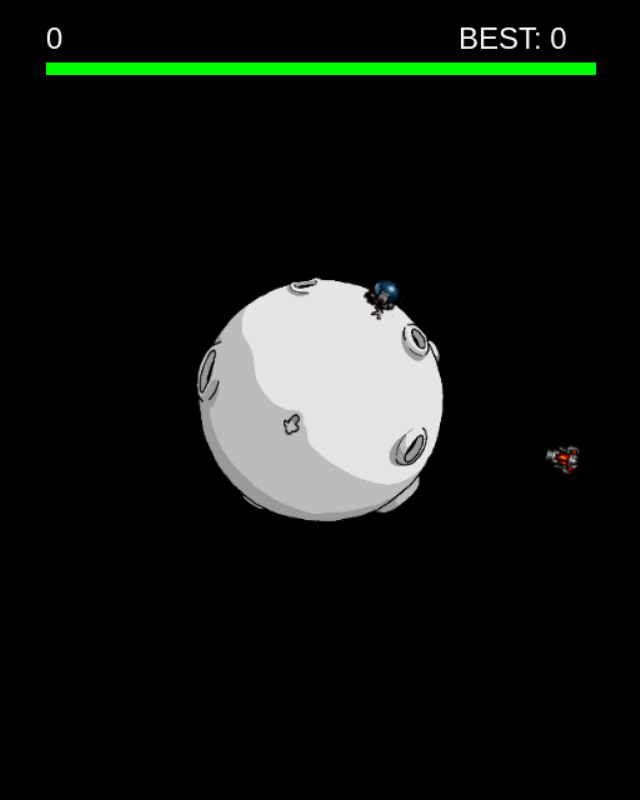
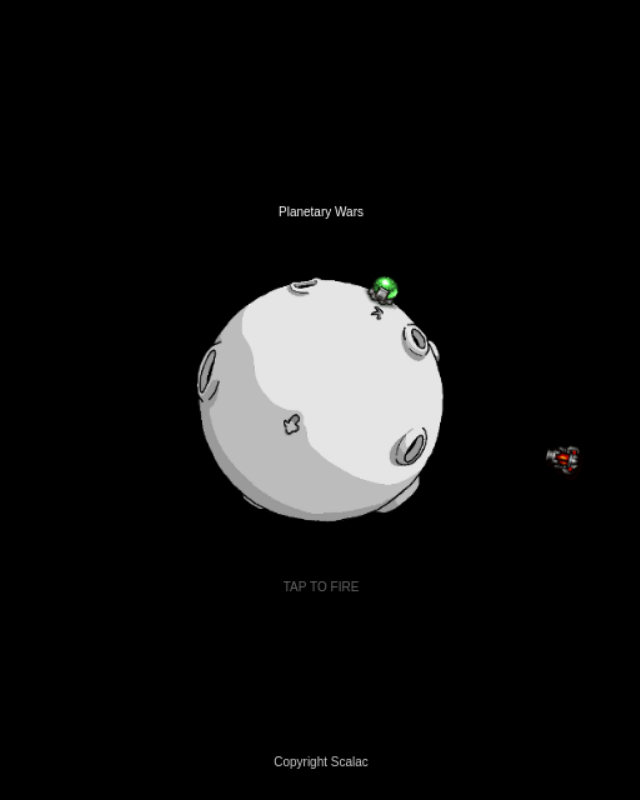
Before and after one commit to Spavacz/planetary-wars-prototype, a plain HTML site: page index.html in a window 1280 px wide. Shown: the whole page, without its empty margins (319-959 px from the left). Drawn offline with Linux system fonts and the light colour scheme.

Commit message:
- Enemy simple animations - Energy removed - Enemies live 5.6s and then explodes and kill you - State of StateGame :> - Fire on space key - UI improvements

```diff
--- a/index.html
+++ b/index.html
@@ -17,7 +17,6 @@
 
     var Settings = {
         planetRadius: 100,
-        maxEnergy: 3,
         baseShipSpeed: 150,
         enemiesSpawnFrequency: 0.75,
         bulletSpeed: 300,
@@ -51,7 +50,69 @@
         this.y = y - this.anchor.y;
     };
 
+    var Enemy = Sprite.extend({
+        age: 0,
+        onExplode: null,
+        spritePos: {x: this.x, y: this.y},
+
+        constructor: function (path, onExplode) {
+            this.callParent(path);
+            this.onExplode = onExplode;
+            this.width = 32;
+            this.height = 32;
+            this.uv.w = 32;
+            this.uv.h = 32;
+        },
+
+        update: function (delta, state) {
+            this.callParent(delta);
+            this.updateSprite(delta);
+            if (state != 0) this.updateAge(delta);
+        },
+
+        updateSprite: function (delta) {
+            this.spritePos = {x: this.x, y: this.y};
+        },
+
+        updateAge: function (delta) {
+            this.age += delta;
+
+            if (this.age > 5.6) {
+                this.uv.x = 64;
+                this.uv.y = 32;
+                this.onExplode(this);
+            } else if (this.age > 5.3) {
+                this.uv.x = 32;
+                this.uv.y = 32;
+            } else if (this.age > 5) {
+                this.uv.x = 0;
+                this.uv.y = 32;
+            } else if (this.age > 4) {
+                this.uv.x = 64;
+                this.shake();
+            } else if (this.age > 2) {
+                this.uv.x = 32;
+            } else {
+                this.uv.x = 0;
+            }
+        },
+
+        draw: function () {
+            Graphics.drawSpriteCropped(this.img, this.spritePos.x, this.spritePos.y, this.width, this.height, this.angle, this.scale.x, this.scale.y, this.alpha, this.uv.x, this.uv.y, this.uv.w, this.uv.h);
+        },
+
+        shake: function () {
+            this.spritePos.x += (Math.random() - 0.5) * 5;
+            this.spritePos.y += (Math.random() - 0.5) * 5;
+        }
+    });
+
     var StateGame = State.extend({
+        consts: {
+            INTRO: 0,
+            GAME: 1,
+            GAMEOVER: 2
+        },
         sprites: null,
         ship: null,
         planet: null,
@@ -62,9 +123,8 @@
         shipSpeed: Settings.baseShipSpeed,
         timeSinceSpawn: Settings.enemiesSpawnFrequency,
         fired: false,
-        isGameOver: false,
         highScore: null,
-        gameStarted: false,
+        currentState: 0,
 
         constructor: function () {
             this.callParent();
@@ -84,25 +144,27 @@
             this.shipSpeed = Settings.baseShipSpeed;
             this.energy = Settings.maxEnergy;
             this.score = 0;
-            this.timeSinceSpawn = Settings.enemiesSpawnFrequency;
+            this.timeSinceSpawn = 0;
             this.bullets = [];
             this.enemies = [];
             Input.isClick = false;
-            this.isGameOver = false;
-            this.gameStarted = false;
+            this.currentState = this.consts.INTRO;
             this.spawnEnemy();
         },
 
         update: function (delta) {
             this.callParent(delta);
-            this.isGameOver ? this.updateGameOver(delta) : this.updateGame(delta);
+            this.currentState == this.consts.GAMEOVER ? this.updateGameOver(delta) : this.updateGame(delta);
         },
 
         updateGameOver: function (delta) {
-            if (Input.isMousePressed()) {
+            if (Input.isMousePressed() || Input.isKeyPressed(Input.KEY_SPACE)) {
+                this.fired = true;
                 this.cameraFade();
                 this.reset();
             }
+            this.updateShip(delta);
+            this.updateEnemies(delta);
         },
 
         updateGame: function (delta) {
@@ -110,19 +172,17 @@
             this.updateShip(delta);
             this.updateBullets(delta);
             this.updateScore(delta);
-            if (this.gameStarted) {
-                this.updateEnemies(delta);
-                this.updateEnergy(delta);
-            }
+            if (this.currentState == this.consts.GAME) this.updateSpawnEnemy(delta);
+            this.updateEnemies(delta);
         },
 
         handleInput: function () {
-            if (Input.isMousePressed() && !this.fired) {
-                this.gameStarted = true;
+            if ((Input.isMousePressed() || Input.isKeyPressed(Input.KEY_SPACE)) && !this.fired) {
                 this.fired = true;
+                this.currentState = this.consts.GAME;
                 this.fireWeapon();
             }
-            if (Input.isMouseReleased()) {
+            if (Input.isMouseReleased() && !Input.isKeyPressed(Input.KEY_SPACE)) {
                 this.fired = false;
             }
         },
@@ -145,23 +205,23 @@
             }
         },
 
-        updateEnemies: function (delta) {
+        updateSpawnEnemy: function (delta) {
             this.timeSinceSpawn += delta;
             if (this.timeSinceSpawn > Settings.enemiesSpawnFrequency) {
+                this.timeSinceSpawn = 0;
                 this.spawnEnemy();
-                this.timeSinceSpawn = 0;
             }
+        },
+
+        updateEnemies: function (delta) {
+            self = this;
+            this.enemies.forEach(function (enemy, key, array) {
+                enemy.update(delta, self.currentState);
+            });
         },
 
         spawnEnemy: function () {
             this.enemies.push(this.createEnemy());
-        },
-
-        updateEnergy: function (delta) {
-            this.energy -= delta;
-            if (this.energy <= 0) {
-                this.gameOver();
-            }
         },
 
         updateScore: function (delta) {
@@ -175,8 +235,9 @@
             this.clearScreen();
 
             this.drawWorld();
-            this.drawUI();
-            if (this.isGameOver) this.drawGameOver();
+            if (this.currentState == this.consts.INTRO) this.drawIntro();
+            else this.drawUI();
+            if (this.currentState == this.consts.GAMEOVER) this.drawGameOver();
             if (Settings.debug) this.drawDebug();
         },
 
@@ -196,24 +257,30 @@
         },
 
         drawUI: function () {
-            this.drawEnergy();
             this.drawScore();
-        },
-
-        drawEnergy: function () {
-            var value = this.energy / Settings.maxEnergy;
-            Graphics.drawRect(20, 50, value * (Core.width - 40), 10, 1 - value, value, 0, 1);
+            this.drawHighscore();
         },
 
         drawScore: function () {
-            Graphics.drawText(this.score, 20, 20, 1, 1, 1, 1, 24, 'Arial');
-            Graphics.drawText("BEST: " + this.highScore, 350, 20, 1, 1, 1, 1, 24, 'Arial');
+            if (this.score) {
+                Graphics.drawText(this.score, Core.width / 2, Core.height / 2, 0, 0, 0, 1, 68, 'Arial');
+            }
+        },
+
+        drawHighscore: function () {
+            Graphics.drawText("BEST: " + this.highScore, Core.width / 2, 20, 1, 1, 1, 1, 24, 'Arial');
+        },
+
+        drawIntro: function () {
+            Graphics.drawText("Planetary Wars", Core.width / 2, Core.height / 2 - 150, 1, 1, 1, 1, 48, 'Arial');
+            Graphics.drawText("TAP TO FIRE", Core.width / 2, Core.height / 2 + 150, 1, 1, 1, .4, 24, 'Arial');
+            Graphics.drawText("Copyright Scalac", Core.width / 2, Core.height - 30, .8, .8, .8, 1, 10, 'Arial');
         },
 
         drawGameOver: function () {
-            Graphics.drawText("GAME OVER", 150, 200, 1, 0.5, 0, 1, 32, 'Arial');
+            Graphics.drawText("Game Over", Core.width / 2, Core.height / 2 - 150, .7, 0, 0, 1, 48, 'Arial');
             if (this.highScore == this.score && this.score != 0) {
-                Graphics.drawText("HIGH SCORE", Math.random() * 10 + 140, Math.random() * 10 + 290, 0, 1, 0, 1, 32, 'Arial');
+                Graphics.drawText("HIGH SCORE", Math.random() * 5 + Core.width / 2, Math.random() * 5 + Core.height / 2 - 100, 0, .8, 0, 1, 32, 'Arial');
             }
         },
 
@@ -258,10 +325,14 @@
         },
 
         createEnemy: function () {
-            var enemy = this.sprites.getImage(96, 224, 32, 32);
+            var self = this;
+            var enemy = new Enemy('enemy', function () {
+                self.gameOver();
+            });
             enemy.useBoundingBox = false;
+            enemy.radius = 16;
             enemy.setAnchor({x: 16, y: 16});
-            enemy.baseAngle = 180;
+            enemy.baseAngle = 90;
 
             do {
                 var x = (Math.random() * 36).toFixed() * 10
@@ -271,8 +342,8 @@
             return enemy;
         },
 
-        validEnemyPosition: function(x) {
-            for(var i = 0; i < this.enemies.length; i++) {
+        validEnemyPosition: function (x) {
+            for (var i = 0; i < this.enemies.length; i++) {
                 if (this.enemies[i].gameCoords.x == x) return false;
             }
             return true;
@@ -305,9 +376,9 @@
         },
 
         gameOver: function () {
-            this.isGameOver = true;
+            this.currentState = this.consts.GAMEOVER;
             if (this.highScore == this.score) {
-                Core.saveToStorage("highscore", this.score);
+                Core.saveToStorage('highscore', this.score);
             }
         },
 
@@ -320,6 +391,7 @@
     Core.init(480, 640);
     Core.addAsset(['planet', 'img/planet.png']);
     Core.addAsset(['sprites', 'img/sprites.png']);
+    Core.addAsset(['enemy', 'img/enemy.png']);
     Core.setState(new StateGame());
     Core.loadAndRun();
 </script>
--- a/micron.js
+++ b/micron.js
@@ -1033,9 +1033,9 @@ Graphics = Base.extend({
     },
     drawText: function(text, x, y, r, g, b, a, size, font) {
         this._startDraw("fill", r, g, b, a);
-        this.context.font = size + "px " + font;
-        this.context.textAlign = "left";
-        this.context.textBaseline = "top";
+        this.context.font = "bold" + size + "px " + font;
+        this.context.textAlign = "center";
+        this.context.textBaseline = "middle";
         this.context.fillText(text, x, y);
     },
     drawRect: function(x, y, width, height, r, g, b, a, mode) {
```
Also changed, not shown: img/enemy.png (added).
